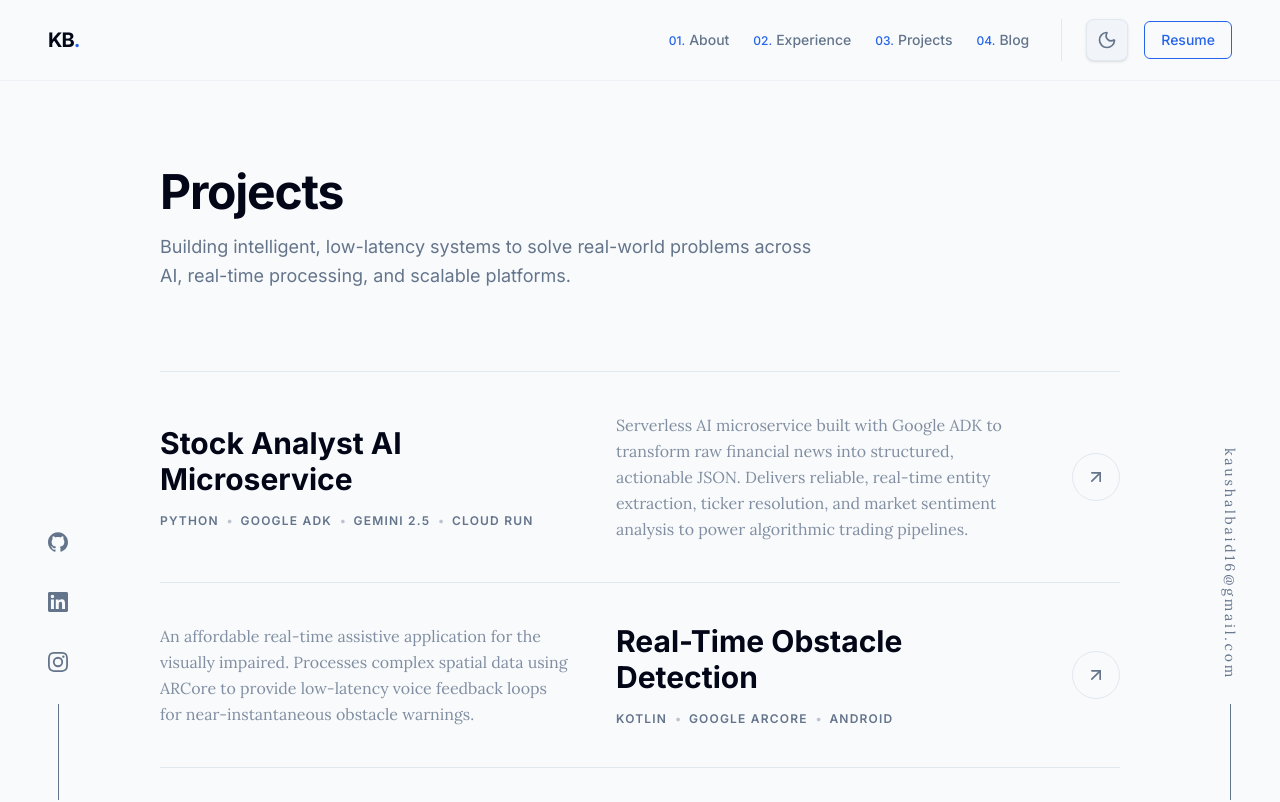
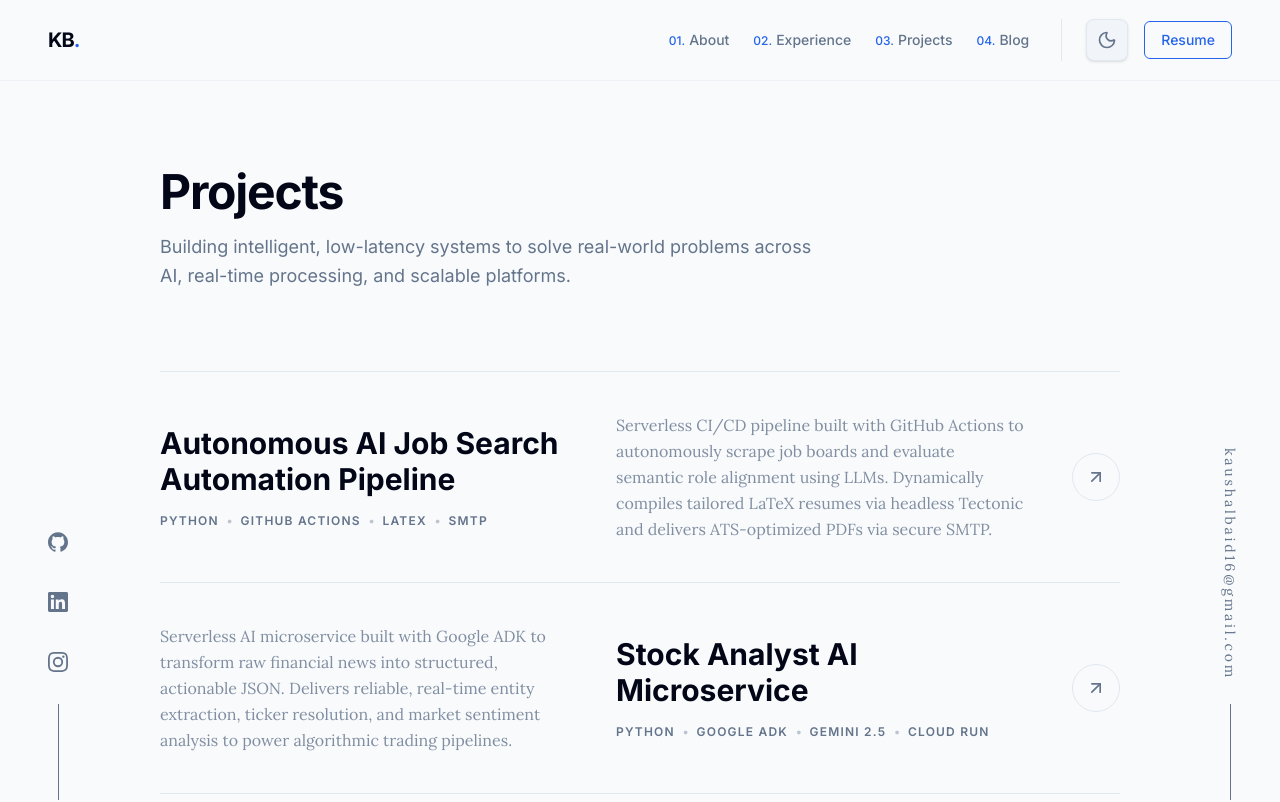
Before and after one commit to kaushal168/kaushal168-v1, a Next.js app: page /projects in a window 1280 px wide. Shown: the top 802 px of the page. Built offline with nearby package versions, Linux system fonts and the light colour scheme.

Commit message:
Add 'job-hunter-ai' project to projects list
Added a new project entry for 'job-hunter-ai' with detailed description and tags.

```diff
--- a/src/data/projects.ts
+++ b/src/data/projects.ts
@@ -1,4 +1,11 @@
 export const projects = [
+  {
+    id: "job-hunter-ai",
+    title: "Autonomous AI Job Search Automation Pipeline",
+    description: "Serverless CI/CD pipeline built with GitHub Actions to autonomously scrape job boards and evaluate semantic role alignment using LLMs. Dynamically compiles tailored LaTeX resumes via headless Tectonic and delivers ATS-optimized PDFs via secure SMTP.",
+    tags: ["Python", "GitHub Actions", "LaTeX", "SMTP"],
+    link: "https://github.com/kaushal168/job-hunter-ai"
+  },
   {
     id: "market-sentiment-llm",
     title: "Stock Analyst AI Microservice",
```
